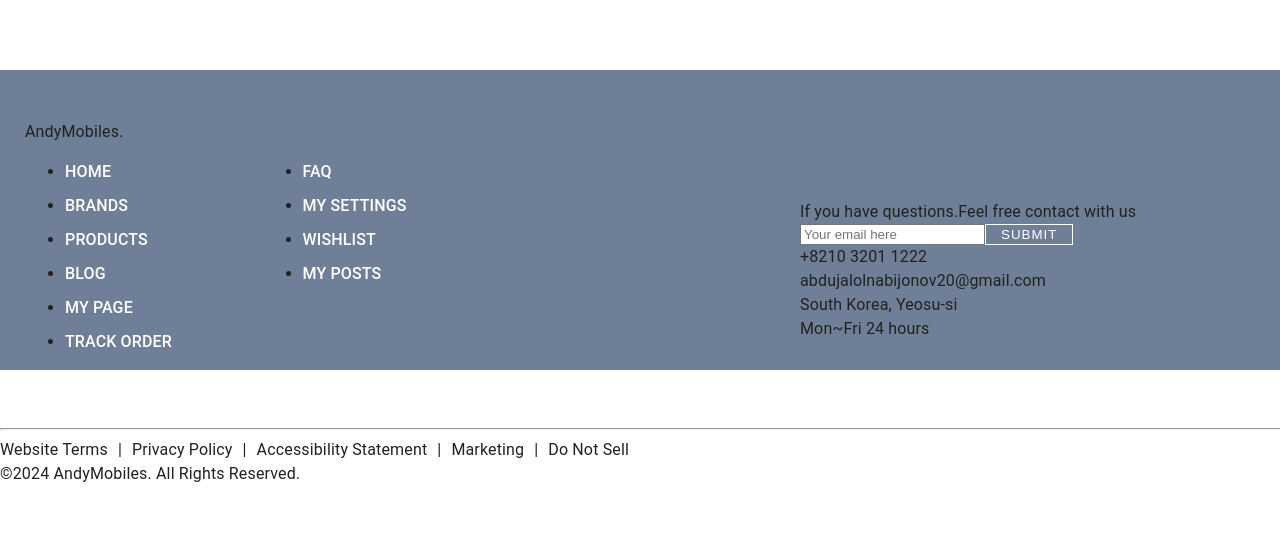
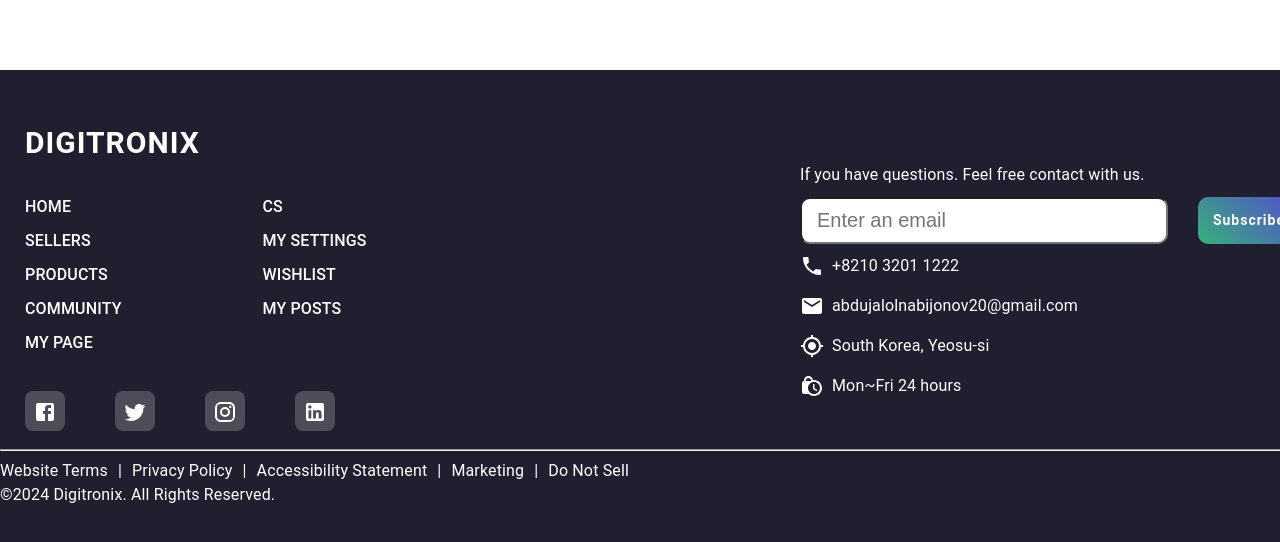
Before and after one commit to AbdujalolNabijonov/digitronix-next, a Next.js app: page / in a window 1280 px wide. Shown: the part 1344-1886 px from the top of the page. Before the commit the page ends 1830 px from the top, so only its background shows below. Built offline with nearby package versions, Linux system fonts and the light colour scheme; a web font is replaced by a local one.

Commit message:
fix: Modying footer publishing

```diff
--- a/libs/components/footer/footer.tsx
+++ b/libs/components/footer/footer.tsx
@@ -1,6 +1,8 @@
-import { Box, Stack } from "@mui/material"
+import { Box, Button, Stack, TextField } from "@mui/material"
 import { useEffect, useRef } from "react"
 import { NextPage } from "next"
+import { Email, Facebook, Instagram, LinkedIn, LockClock, MyLocation, Phone, Twitter } from "@mui/icons-material"
+import Link from "next/link"
 
 
 const Footer: NextPage = (props: any) => {
@@ -14,21 +16,25 @@
         <>
             <div className="position-relative">
                 <div className="container">
-                    <Stack className="row" direction={"row"} justifyContent={"space-between"} alignItems={"center"}>
+                    <Stack
+                        className="row"
+                        direction={"row"}
+                        justifyContent={"space-between"}
+                        alignItems={"center"}
+                    >
                         <Box className="footer-col">
-                            <div className="mb-4"><span className="fw-bold fs-1 text-dark">Andy</span><span className="text-warning fw-bold fs-4">Mobiles.</span></div>
+                            <div className="brand-name">DIGITRONIX</div>
                             <Stack direction={"row"} gap={"70px"}>
                                 <ul>
                                     <li><a href="/">HOME</a></li>
-                                    <li><a href="/brands">BRANDS</a></li>
+                                    <li><a href="/">SELLERS</a></li>
                                     <li><a href="/products">PRODUCTS</a></li>
-                                    <li><a href="/blogs">BLOG</a></li>
-                                    <li><a href="/user-page">MY PAGE</a></li>
-                                    <li><a href="/track-order">TRACK ORDER</a></li>
+                                    <li><a href="/community">COMMUNITY</a></li>
+                                    <li><a href="/mypage">MY PAGE</a></li>
                                 </ul>
                                 <ul>
-                                    <li><a href="/faq">FAQ</a></li>
-                                    <li><a href="/user-page">MY SETTINGS</a></li>
+                                    <li><a href="/cs">CS</a></li>
+                                    <li><a href="/myPage?category=MY_SETTING">MY SETTINGS</a></li>
                                     <li><a
                                         className="text-light"
                                         style={{ cursor: "pointer" }}>WISHLIST</a></li>
@@ -38,40 +44,60 @@
                                     >MY POSTS</a></li>
                                 </ul>
                             </Stack>
-                            <Stack className="social-links mt-4" direction={"row"} gap={"30px"}>
-                                <a href="#"><i className="fab fa-facebook-f"></i></a>
-                                <a href="#"><i className="fab fa-twitter"></i></a>
-                                <a href="#"><i className="fab fa-instagram"></i></a>
-                                <a href="#"><i className="fab fa-linkedin-in"></i></a>
+                            <Stack
+                                className="social-links"
+                                direction={"row"}
+                                gap={"30px"}
+                            >
+                                <Link href="#">
+                                    <Button>
+                                        <Facebook />
+                                    </Button>
+                                </Link>
+                                <Link href="#">
+                                    <Button>
+                                        <Twitter />
+                                    </Button>
+                                </Link>
+                                <Link href="#">
+                                    <Button>
+                                        <Instagram />
+                                    </Button>
+                                </Link>
+                                <Link href="#">
+                                    <Button>
+                                        <LinkedIn />
+                                    </Button>
+                                </Link>
                             </Stack>
                         </Box>
                         <Box className="email-col">
-                            <div className="mb-3 text-warning">If you have questions.Feel free contact with us</div>
-                            <Stack direction={"row"} className="footer_email">
-                                <input type="email" className="border p-2 m-0" placeholder="Your email here" />
-                                <button >SUBMIT</button>
+                            <div className="title">If you have questions. Feel free contact with us.</div>
+                            <Stack direction={"row"} gap={"30px"}>
+                                <input type="text" placeholder="Enter an email" />
+                                <Button>Subscribe</Button>
                             </Stack>
-                            <Box className={"mt-4"}>
-                                <div className="mt-2">
-                                    <span><i className="fa-solid fa-square-phone me-3 text-warning fs-2"></i></span>
-                                    <span className="text-light fs-4 fw-bold contact-us_info_text">+8210 3201 1222</span>
-                                </div>
-                                <div className="mt-2">
-                                    <span><i className="fa-solid fa-envelope me-3 text-warning fs-2"></i></span>
-                                    <span className="text-light fs-4 fw-bold contact-us_info_text">abdujalolnabijonov20@gmail.com</span>
-                                </div>
-                                <div className="mt-2">
-                                    <span><i className="fa-solid fa-map-location-dot me-3 text-warning fs-2"></i></span>
-                                    <span className="text-light fs-4 fw-bold contact-us_info_text">South Korea, Yeosu-si</span>
-                                </div>
-                                <div className="mt-2">
-                                    <span><i className="fa-solid fa-user-clock me-3 text-warning fs-2"></i></span>
-                                    <span className="text-light fs-4 fw-bold contact-us_info_text">Mon~Fri 24 hours</span>
-                                </div>
-                            </Box>
+                            <Stack className="contact-info" gap={2}>
+                                <Stack gap={1} direction={"row"}>
+                                    <Phone />
+                                    <span >+8210 3201 1222</span>
+                                </Stack>
+                                <Stack gap={1} direction={"row"}>
+                                    <Email />
+                                    <span>abdujalolnabijonov20@gmail.com</span>
+                                </Stack>
+                                <Stack gap={1} direction={"row"}>
+                                    <MyLocation />
+                                    <span>South Korea, Yeosu-si</span>
+                                </Stack>
+                                <Stack gap={1} direction={"row"}>
+                                    <LockClock />
+                                    <span>Mon~Fri 24 hours</span>
+                                </Stack>
+                            </Stack>
                         </Box>
                     </Stack>
-                    <hr className="text-light" />
+                    <hr />
                     <div className="privacies">
                         <Stack direction={"row"} className="fw-bold text-light mt-2" gap={"10px"}>
                             <div>Website Terms</div>
@@ -84,7 +110,7 @@
                             <div>|</div>
                             <div>Do Not Sell</div>
                         </Stack>
-                        <div className="mt-2 text-warning">&copy;2024 AndyMobiles. All Rights Reserved.</div>
+                        <div>&copy;2024 Digitronix. All Rights Reserved.</div>
                     </div>
                 </div>
             </div>
--- a/libs/components/home/ourBrands.tsx
+++ b/libs/components/home/ourBrands.tsx
@@ -122,7 +122,7 @@
                                             </Button>
                                         </Stack>
                                         <Stack className={"brand-img"}>
-                                            <img src="/img/banner/agent.png" alt="" />
+                                            <img src="/img/banner/banner-1.jpeg" alt="" />
                                         </Stack>
                                     </Stack>
                                 </TabPanel>
--- a/scss/app.scss
+++ b/scss/app.scss
@@ -6,14 +6,3 @@
         margin:0 auto;
     }
 }
-
-.footer{
-    background-color: aquamarine;
-    bottom: 0;
-    height: 300px;
-    width: 100%;
-    #footer-container{
-        width: 1300px;
-        margin:0 auto;
-    }
-}
--- a/scss/pc/general.scss
+++ b/scss/pc/general.scss
@@ -27,39 +27,27 @@
   }
   .footer {
     margin-top: 100px;
-    background-color: #6f7f97;
     padding-top: 50px;
     padding-bottom: 50px;
-    .container{
+    background-color: #201f2f;
+    .container {
       .footer-col {
         width: 35%;
         padding: 0 25px;
-            h4 {
-              font-size: 18px;
-              color: #ffffff;
-              text-transform: capitalize;
-              margin-bottom: 35px;
-              font-weight: 500;
-              position: relative;
-
-              &::before {
-                content: "";
-                position: absolute;
-                left: 0;
-                bottom: -10px;
-                background-color: #e91e63;
-                height: 2px;
-                box-sizing: border-box;
-                width: 50px;
+        .brand-name {
+          font-size: 30px;
+          letter-spacing: 1px;
+          font-weight: bold;
+          color: white;
         }
-            }
-
         ul {
+          padding: 0;
+          margin-top: 30px;
           li {
+            list-style: none;
             &:not(:last-child) {
               margin-bottom: 10px;
             }
-
             a {
               font-size: 16px;
               text-transform: capitalize;
@@ -75,7 +63,6 @@
               }
             }
           }
-
           width: 100%;
         }
 
@@ -84,30 +71,61 @@
           height: 40px;
           width: 40px;
           background-color: rgba(255, 255, 255, 0.2);
-              margin: 0 10px 10px 0;
+          margin: 20px 20px 10px 0;
           text-align: center;
           line-height: 40px;
           border-radius: 20%;
-              color: #ffffff;
           transition: all 0.5s ease;
+
+          button {
+            color: white;
+          }
 
           &:hover {
             color: #24262b;
-                background-color: #ffffff;
+            opacity: 0.6;
+            transform: translateY(-7px);
           }
         }
       }
       .email-col {
         width: 500px;
+        .title {
+          color: white;
+          margin-bottom: 10px;
+        }
+        input {
+          padding: 10px 15px;
+          border-radius: 10px;
+          width: 100%;
+          font-size: 20px;
+          color: rgb(70, 70, 70);
+          &:focus {
+            outline: none;
           }
         }
-
-    .footer_email button {
-      border: 1px solid white;
-      background-color: transparent;
+        button {
+          background:linear-gradient(45deg, rgb(36, 243, 63), #554DD1);
+          background-size: 200%;
+          background-position: 100% 0%;
+          border-radius: 10px;
+          padding: 10px 15px;
+          transition: all .3s ease-in-out;
           color: white;
+          font-weight: 600;
           letter-spacing: 1px;
-      padding: 0 15px;
+          &:hover{
+            background-position: 0% 100%;
+          }
+        }
+        .contact-info{
+          color: white;
+          margin-top: 10px;
+        }
+      }
+      .privacies{
+        color:white
       }
     }
   }
+}
--- a/scss/pc/main.scss
+++ b/scss/pc/main.scss
@@ -39,6 +39,7 @@
         position: fixed;
         transition: all .3 ease-in-out;
         z-index: 99;
+
         &::after{
             position: absolute;
             content: "";
@@ -77,7 +78,6 @@
                         font-weight: $font-weight-600;
                         font-size: 17px;
                         padding: 10px 0;
-                        color: #696969;
                         &::after{
                             position:absolute;
                             content: "";
@@ -100,7 +100,6 @@
                             text-decoration: none;
                             font-weight: $font-weight-600;
                             font-size: 17px;
-                            color: #696969;
                             padding: 0;
                             &:hover{
                                 color:black
```
Also changed, not shown: libs/components/layouts/LayoutBasic.tsx (+6 -2 lines), libs/components/layouts/LayoutProduct.tsx (+11 -5 lines), 1 other file (tests, documents, lock files or other folders). Lines whose indentation alone changed are shown as unchanged.
